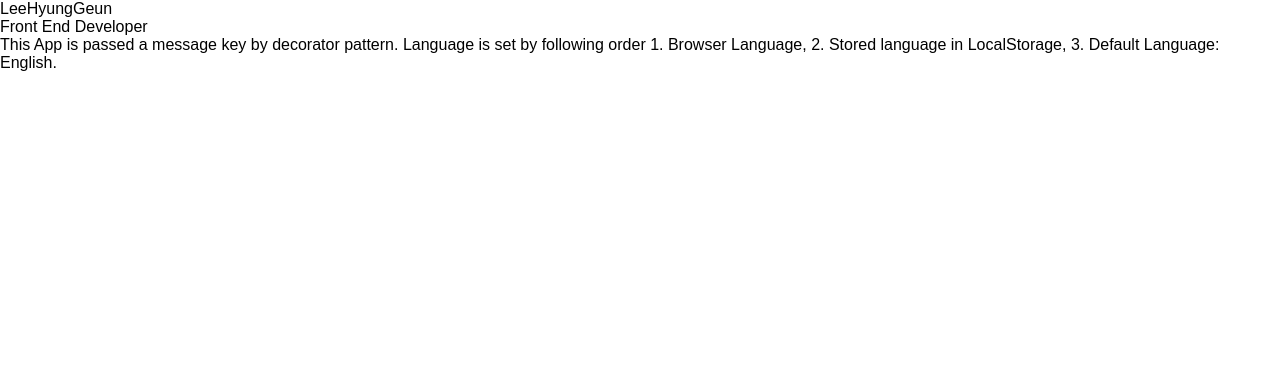
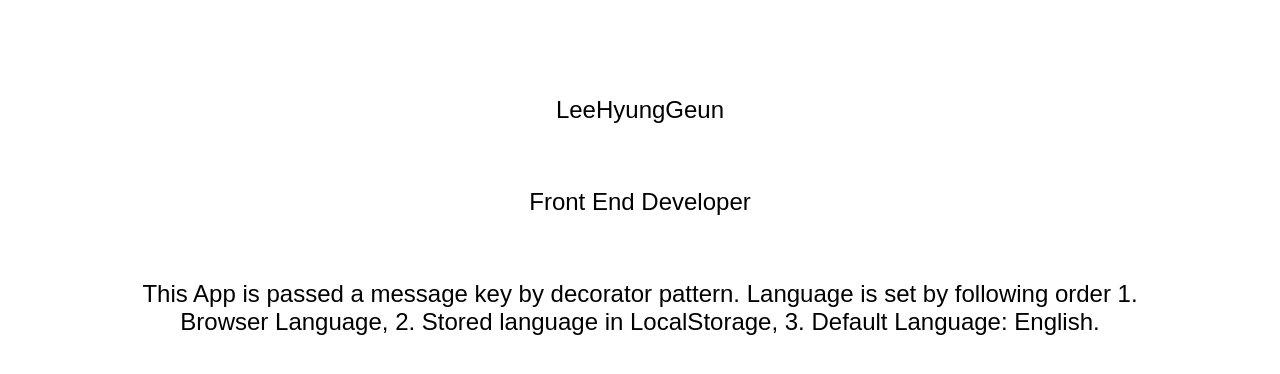
Before and after one commit to LeeHyungGeun/line-i18n, a React app: page / in a window 1280 px wide. Shown: the top 374 px of the page. Built offline with nearby package versions, Linux system fonts and the light colour scheme.

Commit message:
add simple css

```diff
--- a/src/index.css
+++ b/src/index.css
@@ -2,4 +2,14 @@ body {
   margin: 0;
   padding: 0;
   font-family: sans-serif;
+  font-size: 24px;
 }
+
+section {
+  margin: 0 auto;
+  text-align: center;
+}
+
+div {
+  padding: 2rem 2rem;
+}
```
